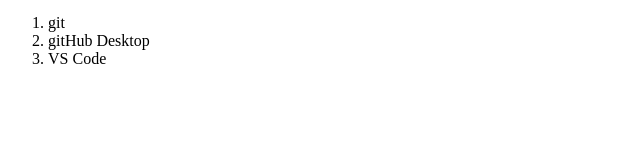
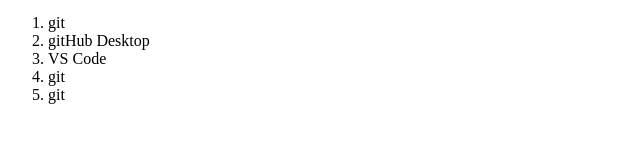
Before and after one commit to isorokina/start_it_oktobris, a plain HTML site: page index.html in a window 1280 px wide. Shown: the part 134-276 px from the top of the page, 0-640 px from the left. Drawn offline with Linux system fonts and the light colour scheme.

Commit message:
Update index.html

```diff
--- a/index.html
+++ b/index.html
@@ -14,6 +14,8 @@
     <li>git</li>
     <li>gitHub Desktop</li>
     <li>VS Code</li>
+    <li>git</li>
+    <li>git</li>
     </ol>
 </body>
 </html>
```
